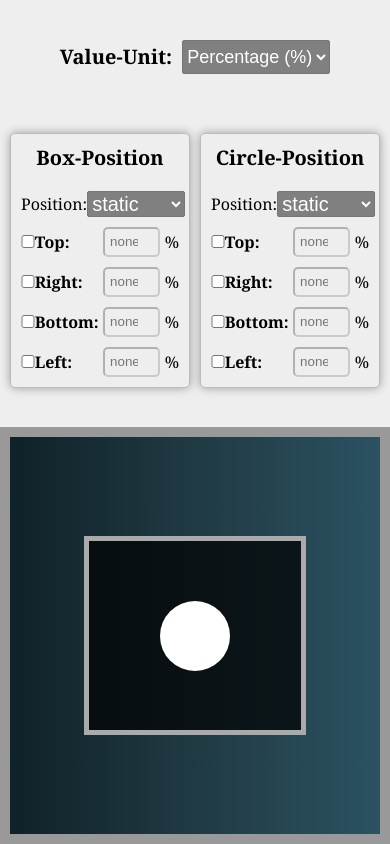
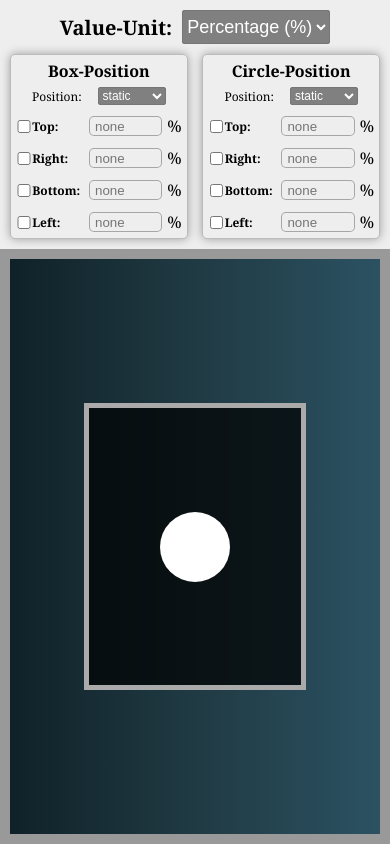
Before and after one commit to abid-shahriar/react-css-position-gui, a React (Create React App) app: page / in a window 390 px wide. Built offline with nearby package versions, Linux system fonts and the light colour scheme.

Commit message:
almost finished with responsive

```diff
--- a/src/index.scss
+++ b/src/index.scss
@@ -165,6 +165,7 @@ label {
 input {
   border-radius: 5px;
   outline: none;
+  border: 1px solid rgba(0, 0, 0, 0.3);
 }
 
 .unit {
--- a/src/responsive.scss
+++ b/src/responsive.scss
@@ -11,6 +11,8 @@
     flex-wrap: wrap;
     width: 100%;
     justify-content: space-between;
+    height: auto;
+    gap: 20px;
 
     .value-unit {
       flex-basis: 100%;
@@ -70,6 +72,11 @@
             font-size: 16px;
             font-weight: 400;
           }
+
+          select {
+            font-size: 16px;
+            font-weight: 400;
+          }
         }
 
         .absolute-position {
@@ -83,7 +90,47 @@
   }
 }
 
-@media (max-width: 500px) {
+@media (max-width: 520px) {
+  .controls-wrapper {
+    gap: 10px;
+    h3 {
+      font-size: 16px;
+      margin-bottom: 5px;
+    }
+
+    .control-box {
+      min-width: 150px;
+      padding: 5px;
+      .controls {
+        .select-position {
+          label {
+            font-size: 12px;
+            font-weight: 300;
+          }
+
+          select {
+            font-size: 12px;
+            font-weight: 300;
+          }
+        }
+
+        .absolute-position {
+          label {
+            font-size: 12px;
+            font-weight: 12px;
+            width: 35%;
+          }
+
+          input[type="number"] {
+            width: 45%;
+            height: 20px;
+            padding: 0 5px;
+          }
+        }
+      }
+    }
+  }
+
   .visual-wrapper {
     .box-container {
       .box {
```
